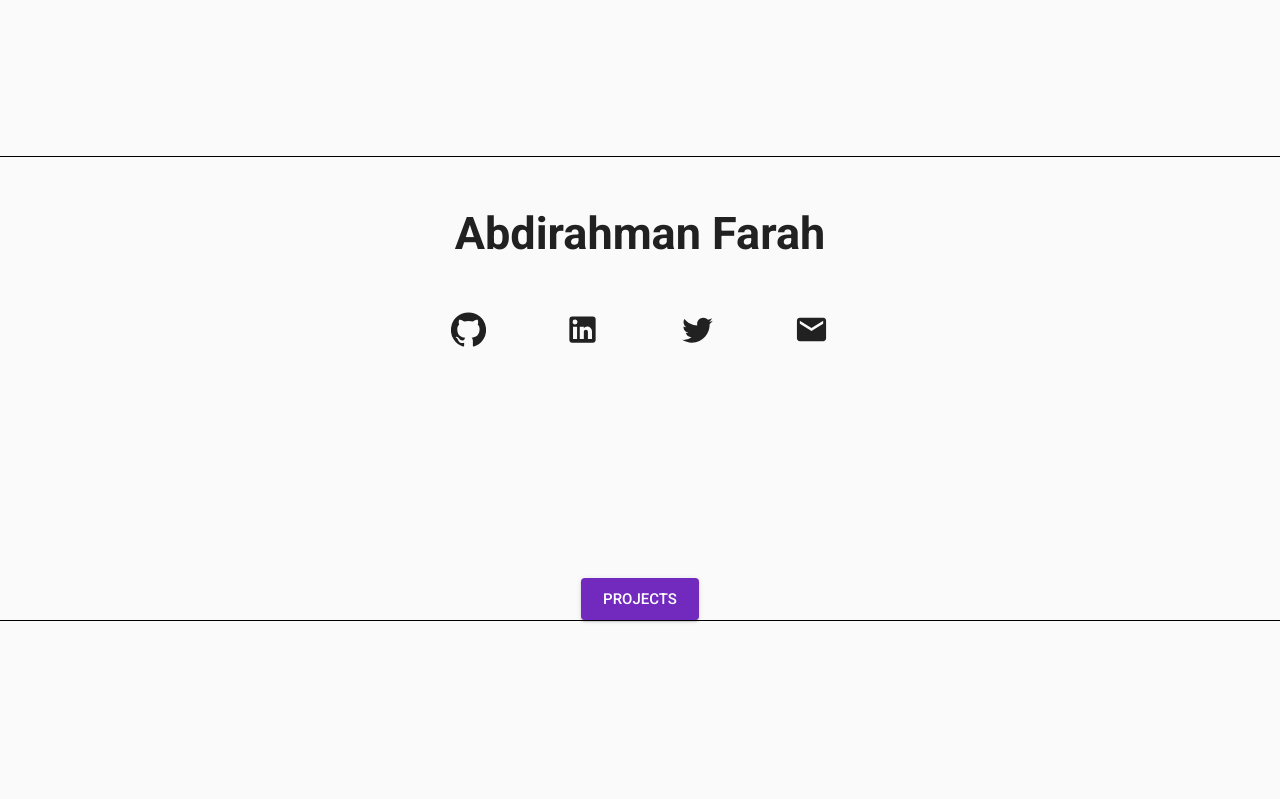
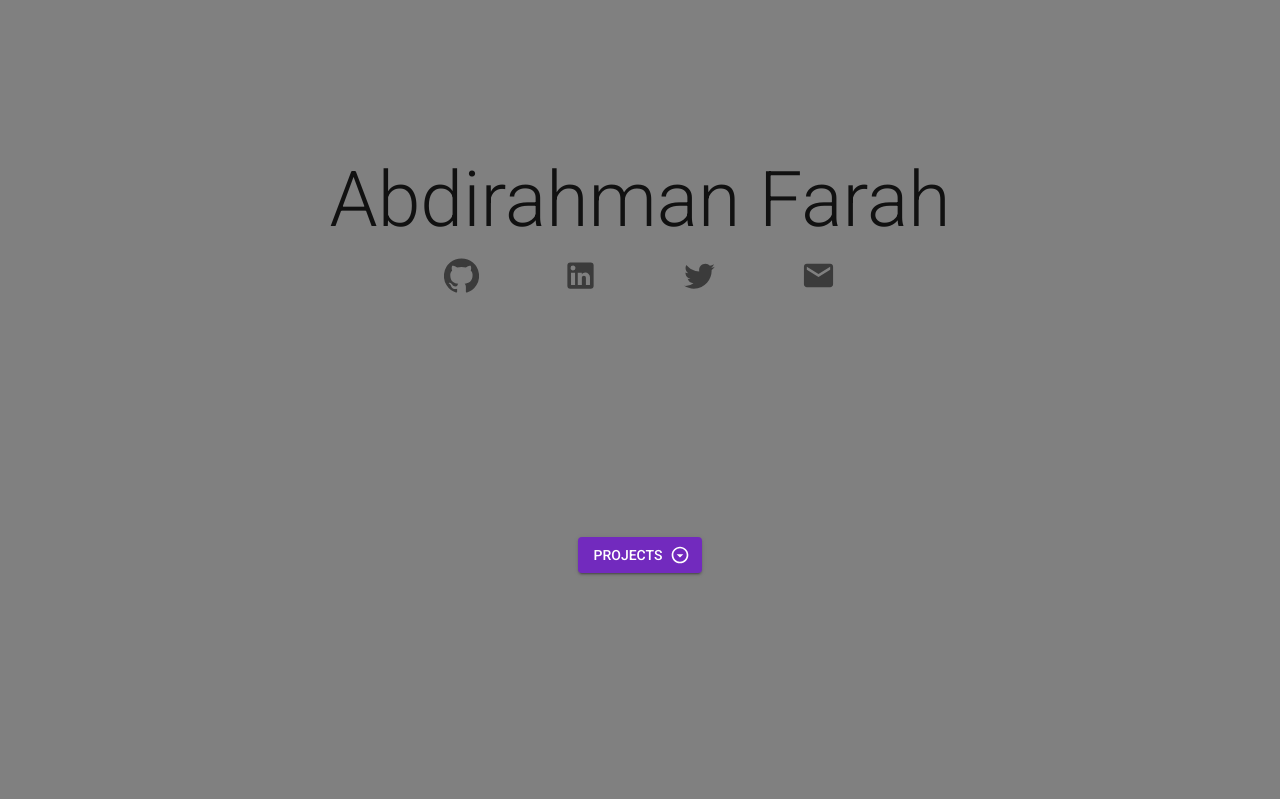
Before and after one commit to abdirahmanfarah/react-portfolio, a React app in the folder portfolio/: page / in a window 1280 px wide. Shown: the top 799 px of the page. Built offline with nearby package versions, Linux system fonts and the light colour scheme.

Commit message:
Steady progress, almost done though

```diff
--- a/portfolio/src/components/App.js
+++ b/portfolio/src/components/App.js
@@ -1,29 +1,39 @@
 import React from "react";
 import Project from "./projects";
 import styled from "styled-components";
+import dave from "../images/dave.jpg";
 
 //styles
 import { makeStyles } from "@material-ui/core/styles";
 import Box from "@material-ui/core/Box";
 import Button from "@material-ui/core/Button";
 import Grid from "@material-ui/core/Grid";
+import IconButton from "@material-ui/core/IconButton";
 
 //Icons
 import GitHubIcon from "@material-ui/icons/GitHub";
 import LinkedInIcon from "@material-ui/icons/LinkedIn";
 import TwitterIcon from "@material-ui/icons/Twitter";
 import MailIcon from "@material-ui/icons/Mail";
+import ArrowDropDownCircleOutlinedIcon from "@material-ui/icons/ArrowDropDownCircleOutlined";
+import { Typography } from "@material-ui/core";
 
-const useStyles = makeStyles(theme => ({
-  marginAutoContainer: {
-    width: 100,
-    height: 30
-  }
-}));
+const useStyles = makeStyles({
+  root: {
+    borderRadius: "200",
+  },
+  hover: {
+    "&$hover:hover": {
+      backgroundColor: "#d1c4e9",
+    },
+  },
+});
+
 function App() {
+  const classes = useStyles();
   return (
     <div className="App">
-      <Box p={1} height="100vh">
+      <Box p={1} height="100vh" width="auto">
         <Grid
           spacing={3}
           container
@@ -32,7 +42,7 @@ function App() {
           alignItems="center"
         >
           <HeadContainer>
-            <Name>Abdirahman Farah</Name>
+            <Typography variant="h1">Abdirahman Farah</Typography>
             <Grid
               container
               direction="row"
@@ -47,14 +57,30 @@ function App() {
                 item
                 xs={5}
               >
-                <GitHubIcon fontSize="large" />
-                <LinkedInIcon fontSize="large" />
-                <TwitterIcon fontSize="large" />
-                <MailIcon fontSize="large" />
+                <IconButton className={classes.hover}>
+                  {" "}
+                  <GitHubIcon fontSize="large" />
+                </IconButton>
+                <IconButton className={classes.hover}>
+                  {" "}
+                  <LinkedInIcon fontSize="large" />
+                </IconButton>
+                <IconButton className={classes.hover}>
+                  <TwitterIcon fontSize="large" />
+                </IconButton>
+                <IconButton className={classes.hover}>
+                  <MailIcon fontSize="large" />
+                </IconButton>
               </Grid>
             </Grid>
             <ButtonOne>
-              <Button variant="contained" color="primary" size="large">
+              <Button
+                variant="contained"
+                color="primary"
+                // size="large"
+                endIcon={<ArrowDropDownCircleOutlinedIcon />}
+                // className={classes.endIcon}
+              >
                 {" "}
                 Projects{" "}
               </Button>
@@ -71,7 +97,7 @@ export default App;
 
 const HeadContainer = styled.div`
   margin: 20vh 0vh;
-  border: 1px solid black;
+  // border: 1px solid black;
   width: 100%;
 `;
 const Name = styled.h1`
--- a/portfolio/src/components/projects.js
+++ b/portfolio/src/components/projects.js
@@ -16,15 +16,16 @@ import Typography from "@material-ui/core/Typography";
 const useStyles = makeStyles({
   root: {
     padding: "10px 0",
-    size: "md",
-    "& md": {
-      maxWidth: 300,
-      background: "teal"
-    }
+    "@media (min-width:1440px)": {
+      fontSize: "2.5rem",
+    },
   },
   media: {
-    height: 100
-  }
+    height: 100,
+    "@media (min-width:2500px)": {
+      height: 300,
+    },
+  },
 });
 const Project = () => {
   const classes = useStyles();
@@ -207,5 +208,5 @@ const Header = styled.h2`
 
 const Cards = styled.div`
   border: 1px solid black;
-  padding: 30px 20px;
+  padding: 25px 20px;
 `;
--- a/portfolio/src/index.js
+++ b/portfolio/src/index.js
@@ -3,14 +3,14 @@ import ReactDOM from "react-dom";
 import App from "./components/App";
 
 //Styles
-import Theme from "./mui/custom-theme";
+import theme from "./mui/custom-theme";
 import { MuiThemeProvider } from "@material-ui/core/styles";
 import CssBaseLine from "@material-ui/core/CssBaseline";
 import "./styles/index.css";
 import "./styles/App.css";
 
 ReactDOM.render(
-  <MuiThemeProvider theme={Theme}>
+  <MuiThemeProvider theme={theme}>
     <CssBaseLine />
     <App />
   </MuiThemeProvider>,
--- a/portfolio/src/mui/custom-theme.js
+++ b/portfolio/src/mui/custom-theme.js
@@ -1,20 +1,59 @@
 import { createMuiTheme } from "@material-ui/core/styles";
 
-export default createMuiTheme({
+const theme = createMuiTheme({
   palette: {
     primary: {
-      main: "#722ABE"
+      main: "#722ABE",
     },
     secondary: {
-      main: "#77BE2A"
-    }
+      main: "#77BE2A",
+    },
   },
   typography: {
     htmlFontSize: 10,
     fontFamily: "Roboto",
     body1: {
       fontSize: "1.7rem",
-      fontWeight: 600
-    }
-  }
+      // "@media (min-width:600px)": {
+      //   fontSize: "2.0rem",
+      // },
+      "@media (min-width:1440px)": {
+        fontSize: "3.2rem",
+      },
+      "@media (min-width:2500px)": {
+        fontSize: "5rem",
+      },
+      fontWeight: 600,
+    },
+    h1: {
+      fontSize: "7.7rem",
+      "@media (max-width:600px)": {
+        fontSize: "5.0rem",
+      },
+      "@media (max-width:780px)": {
+        fontSize: "5.0rem",
+      },
+      "@media (min-width:1440px)": {
+        fontSize: "10.0rem",
+      },
+      "@media (min-width:2500px)": {
+        fontSize: "20.0rem",
+      },
+    },
+    // button: {
+    //   // fontSize: "1.7rem",
+    //   // "@media (min-width:600px)": {
+    //   //   fontSize: "2.0rem",
+    //   // },
+    //   "@media (min-width:1440px)": {
+    //     fontSize: "2.5rem",
+    //   },
+    //   "@media (min-width:2500px)": {
+    //     fontSize: "5rem",
+    //   },
+    //   fontWeight: 600,
+    // },
+  },
 });
+
+export default theme;
--- a/portfolio/src/styles/App.css
+++ b/portfolio/src/styles/App.css
@@ -1,4 +1,5 @@
 .App {
   text-align: center;
-  /* background: grey; */
+  background: grey;
+  /* height: auto; */
 }
--- a/portfolio/src/styles/index.css
+++ b/portfolio/src/styles/index.css
@@ -9,4 +9,5 @@
 
 html {
   font-size: 62.5%; /* 62.5% of 16px = 10px */
+  /* background: red; */
 }
```
Also changed, not shown: 2 other files.
